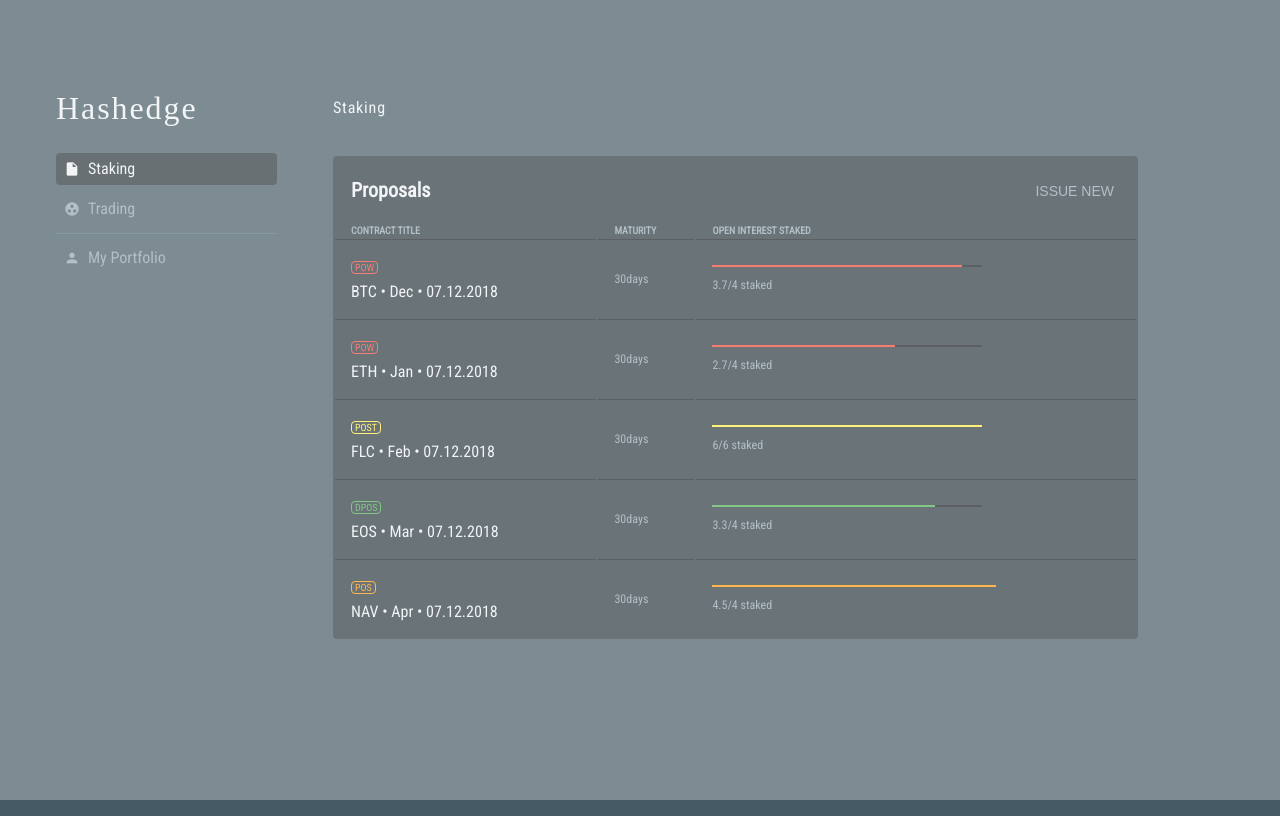
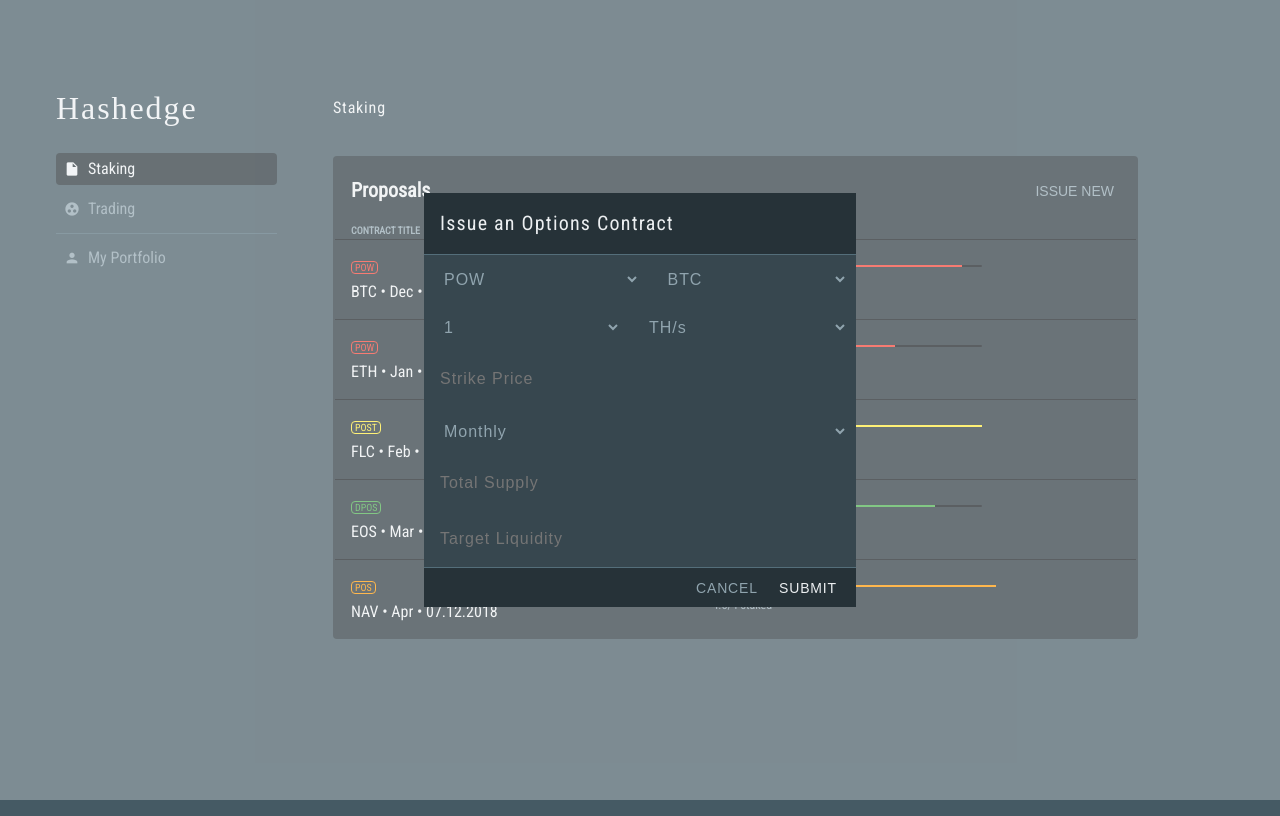
Before and after one commit to carboclan/hashedge-fe, a Vue app: page /#/staking in a window 1280 px wide. Both pictures are taken after a click on the button "ISSUE NEW". Built offline with nearby package versions, Linux system fonts and the light colour scheme; a web font is replaced by a local one.

Commit message:
create dialog.

```diff
--- a/src/components/ctrl/CreateDialog.vue
+++ b/src/components/ctrl/CreateDialog.vue
@@ -1,6 +1,48 @@
 <template>
-<DialogContainer v-bind:show="show">
-  adsf
+<DialogContainer v-bind:show="show" extra-class="create-dialog">
+  <div class="header">
+    Issue an Options Contract
+  </div>
+  <div class="sep"></div>
+  <div class="params">
+    <select v-model="hashType">
+      <option value="POW">POW</option>
+      <option value="POS">POS</option>
+      <option value="DPOS">DPOS</option>
+      <option value="POST">POST</option>
+    </select>
+    <select v-model="currencyType">
+      <option value="ETH" v-if="hashType === 'POW'">ETH</option>
+      <option value="BTC" v-if="hashType === 'POW'">BTC</option>
+      <option value="EOS" v-if="hashType === 'DPOS'">EOS</option>
+      <option value="NAV" v-if="hashType === 'POS'">NAV</option>
+      <option value="FLC" v-if="hashType === 'POST'">FLC</option>
+    </select>
+    <select v-model="tokenSize">
+      <option value="1">1</option>
+      <option value="2">2</option>
+      <option value="5">5</option>
+      <option value="10">10</option>
+    </select>
+    <select v-model="hashUnit">
+      <option value="TH/s">TH/s</option>
+      <option value="MH/s">MH/s</option>
+    </select>
+    <input type="number" placeholder="Strike Price" v-model="strikePrice">
+    <select v-model="duration">
+      <option value="7">Weekly</option>
+      <option value="15">BiWeekly</option>
+      <option value="30">Monthly</option>
+      <option value="90">Quarterly</option>
+    </select>
+    <input type="number" placeholder="Total Supply" v-model="totalSupply">
+    <input type="number" placeholder="Target Liquidity" v-model="target">
+  </div>
+  <div class="sep"></div>
+  <div class="footer">
+    <button v-on:click="hide">CANCEL</button>
+    <button v-on:click="submit" class="primary">SUBMIT</button>
+  </div>
 </DialogContainer>
 </template>
 
@@ -18,14 +60,88 @@
   beforeDestroy() {
     DialogEventBus.$off('show-create-dialog');
   },
+  methods: {
+    hide() {
+      DialogEventBus.$emit('hide', this.$el);
+    },
+    submit() {
+
+    }
+  },
   data() {
     return {
-      show: false
+      show: false,
+      hashType: 'POW',
+      currencyType: 'BTC',
+      tokenSize: 1,
+      hashUnit: 'TH/s',
+      strikePrice: null,
+      duration: 30,
+      totalSupply: null,
+      target: null
     };
   }
 }
 </script>
 
-<style scoped>
+<style lang="scss">
+.create-dialog {
+  .dialog-container {
+    width: 432px;
+    background-color: #37474F;
+  }
 
+  .header {
+    background-color: #263238;
+    padding: 16px;
+    height: 29px;
+    line-height: 29px;
+    font-size: 20px;
+    letter-spacing: 0.06em;
+    color: #ECEFF1;
+  }
+
+  .params {
+    display: flex;
+    flex-wrap: wrap;
+
+    > * {
+      flex: 1 1 auto;
+      margin: 8px;
+      border: none;
+      min-width: 180px;
+
+      height: 32px;
+      line-height: 32px;
+      font-size: 16px;
+      letter-spacing: 0.06em;
+
+      background-color: transparent;
+      color: #90A4AE;
+      padding: 4px 8px;
+    }
+  }
+
+  .footer {
+    text-align: right;
+    background-color: #263238;
+
+    button {
+      border: none;
+      background-color: transparent;
+      margin-right: 16px;
+      width: 67px;
+      height: 39px;
+      font-size: 14px;
+      text-align: center;
+      letter-spacing: 0.06em;
+
+      color: #90A4AE;
+
+      &.primary {
+        color: #ECEFF1;
+      }
+    }
+  }
+}
 </style>
--- a/src/components/ctrl/DialogContainer.vue
+++ b/src/components/ctrl/DialogContainer.vue
@@ -1,7 +1,7 @@
 <template>
-<div class="dialog-mask" v-bind:class="extraClass" v-bind:style="{ display: show ? 'block' : 'none' }">
+<div class="dialog-mask" v-bind:class="extraClass" v-bind:style="{ display: show ? 'flex' : 'none' }">
   <div class="dialog-container">
-    <!--<slot></slot>-->
+    <slot></slot>
   </div>
 </div>
 </template>
@@ -40,6 +40,8 @@
 
 <style scoped>
 .dialog-mask {
+  justify-content:center;
+  align-items: center;
   position: fixed;
   top: 0;
   left: 0;
@@ -47,4 +49,8 @@
   bottom: 0;
   background-color: rgba(255, 255, 255, 0.3);
 }
+
+.dialog-container {
+  border-radius: 4px;
+}
 </style>
```
